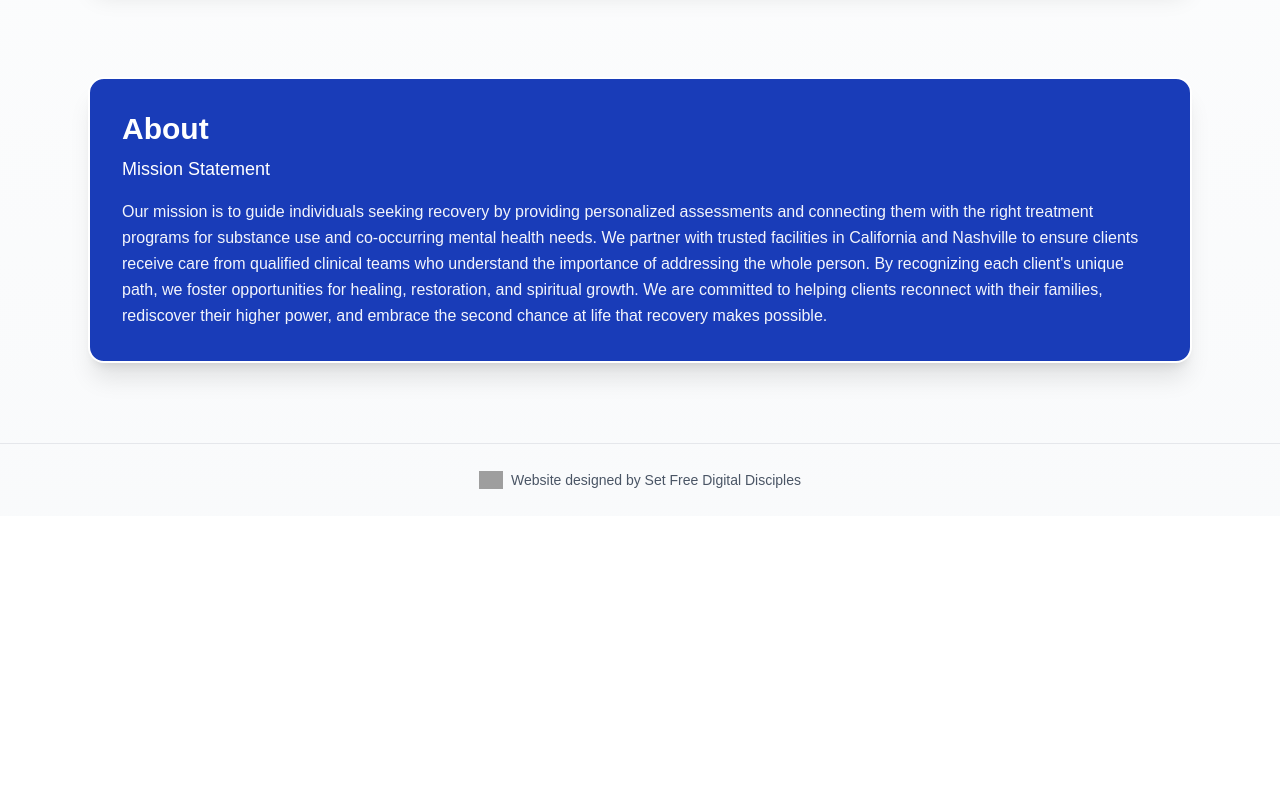
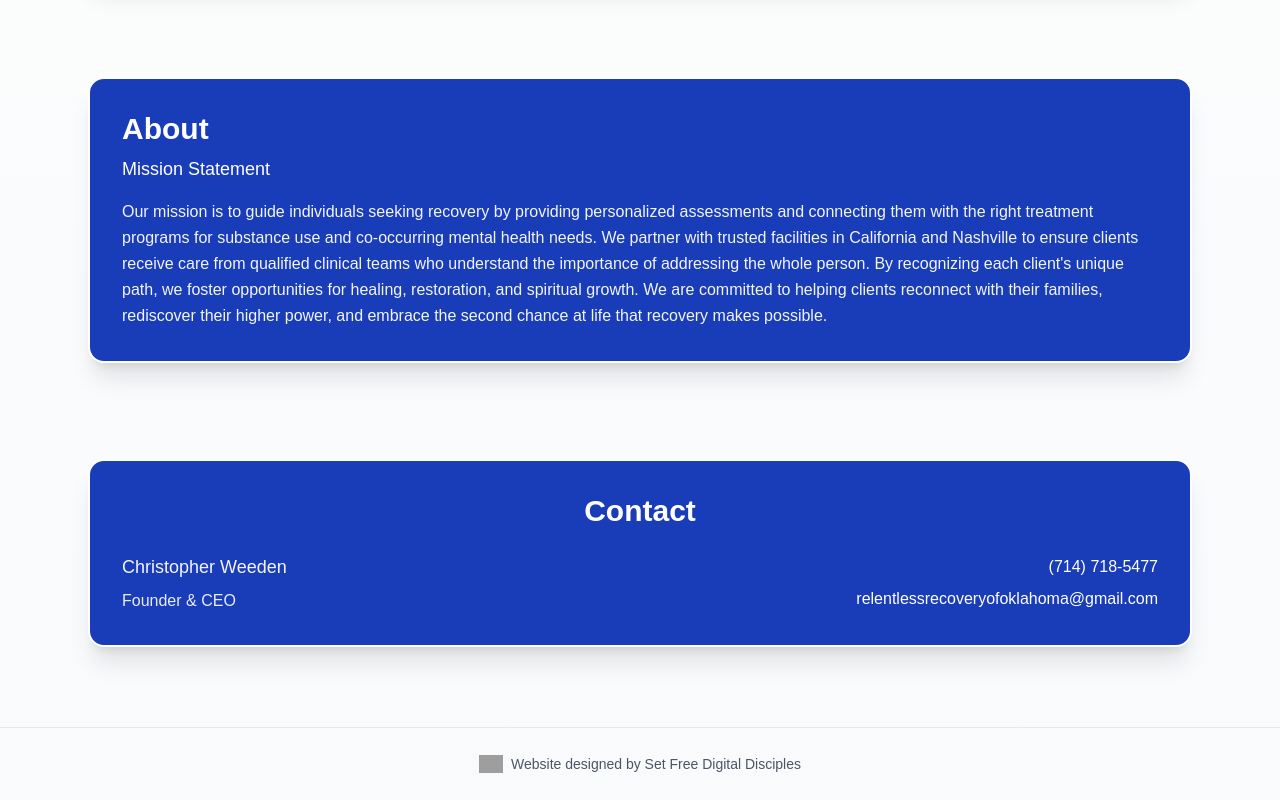
Before and after one commit to KristianPetrov/Relentless-Recovery, a Next.js app: page / in a window 1280 px wide. Shown: the part 1021-1821 px from the top of the page. Before the commit the page ends 1537 px from the top, so only its background shows below. Built offline with nearby package versions, Linux system fonts and the light colour scheme; grey boxes are pictures that could not be loaded.

Commit message:
feat(content): add Contact section with founder details styled in blue/white

```diff
--- a/src/app/page.tsx
+++ b/src/app/page.tsx
@@ -42,6 +42,23 @@ export default function Home() {
           </div>
         </div>
       </section>
+
+      {/* Contact */}
+      <section id="contact" className="py-12">
+        <div className="rounded-2xl bg-blue-800 border-2 border-white shadow-xl p-6 sm:p-8">
+          <h2 className="text-2xl sm:text-3xl font-semibold text-white text-center">Contact</h2>
+          <div className="mt-6 grid grid-cols-1 sm:grid-cols-2 gap-6 items-center">
+            <div className="space-y-2">
+              <p className="text-white/95 text-lg font-medium">Christopher Weeden</p>
+              <p className="text-white/90">Founder & CEO</p>
+            </div>
+            <div className="space-y-2 sm:text-right">
+              <a href="tel:7147185477" className="block text-white hover:underline underline-offset-4">(714) 718-5477</a>
+              <a href="mailto:relentlessrecoveryofoklahoma@gmail.com" className="block text-white hover:underline underline-offset-4">relentlessrecoveryofoklahoma@gmail.com</a>
+            </div>
+          </div>
+        </div>
+      </section>
     </main>
   );
 }
```
